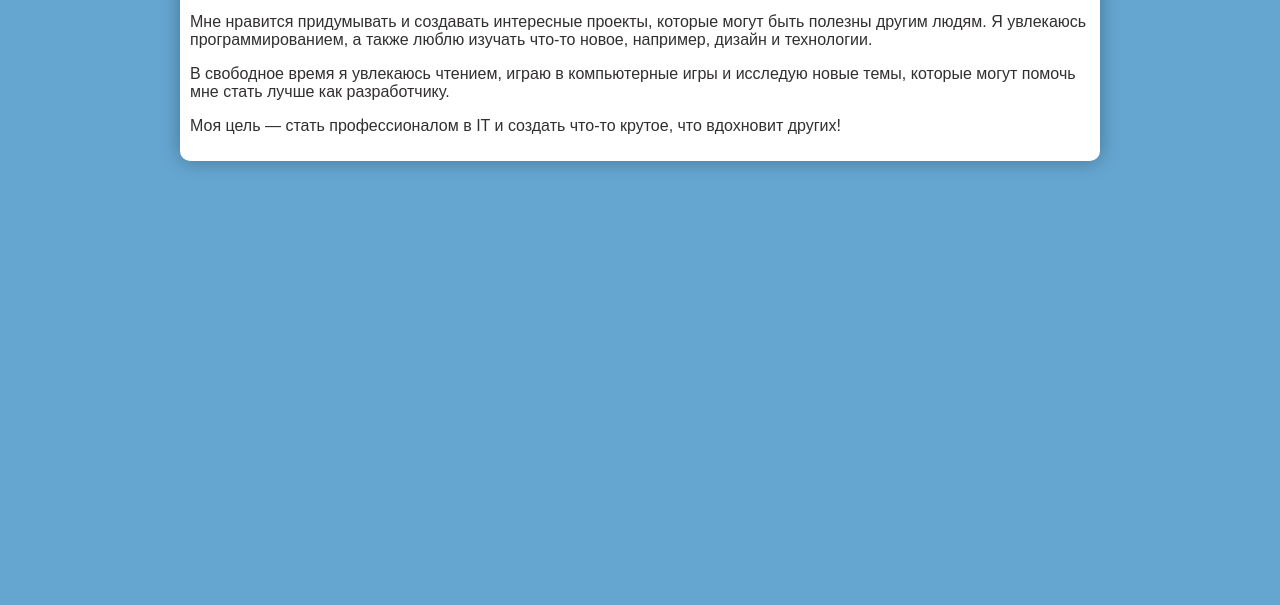
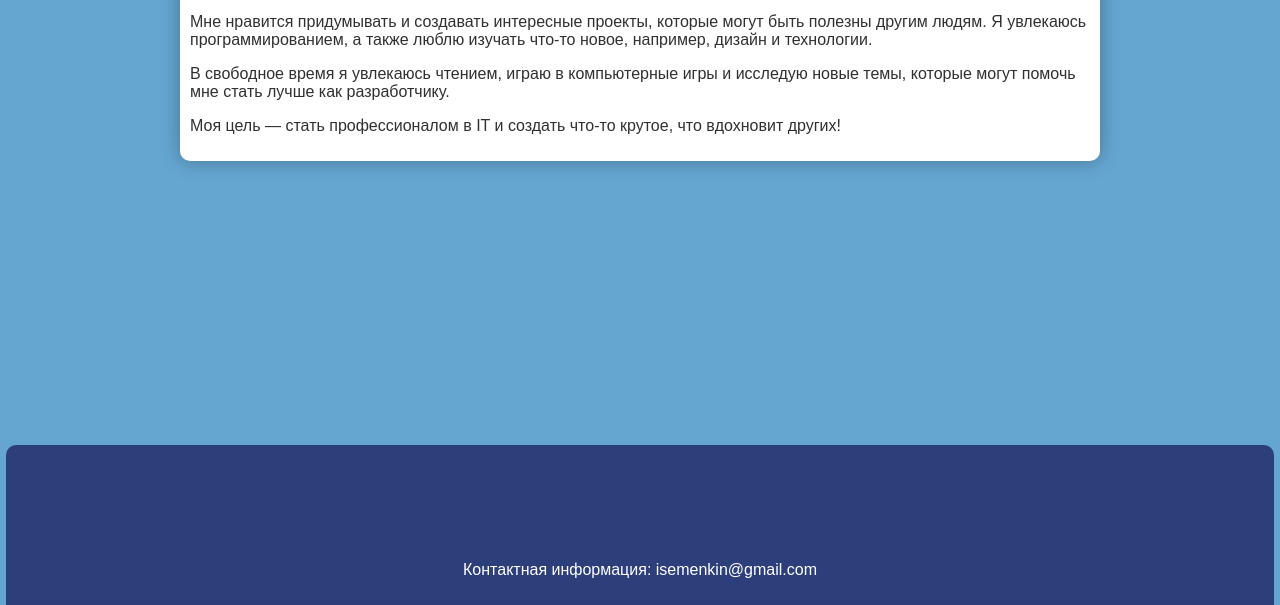
Before and after one commit to IvanSemenkin/my-website, a plain HTML site: page about_me.html in a window 1280 px wide. Shown: the part 195-800 px from the top of the page. Drawn offline with Linux system fonts and the light colour scheme.

Commit message:
Добавлен футер на все страницы

```diff
--- a/about_me.html
+++ b/about_me.html
@@ -20,5 +20,10 @@
         <p>В свободное время я увлекаюсь чтением, играю в компьютерные игры и исследую новые темы, которые могут помочь мне стать лучше как разработчику.</p>
         <p>Моя цель — стать профессионалом в IT и создать что-то крутое, что вдохновит других!</p>
     </div>
+    <div class="container">
+        <footer>
+            <p>Контактная информация: isemenkin@gmail.com</p>
+        </footer>
+    </div>
 </body>
 </html>
```
Also changed, not shown: contacts.html (+5 -0 lines), hobby.html (+6 -1 lines).
